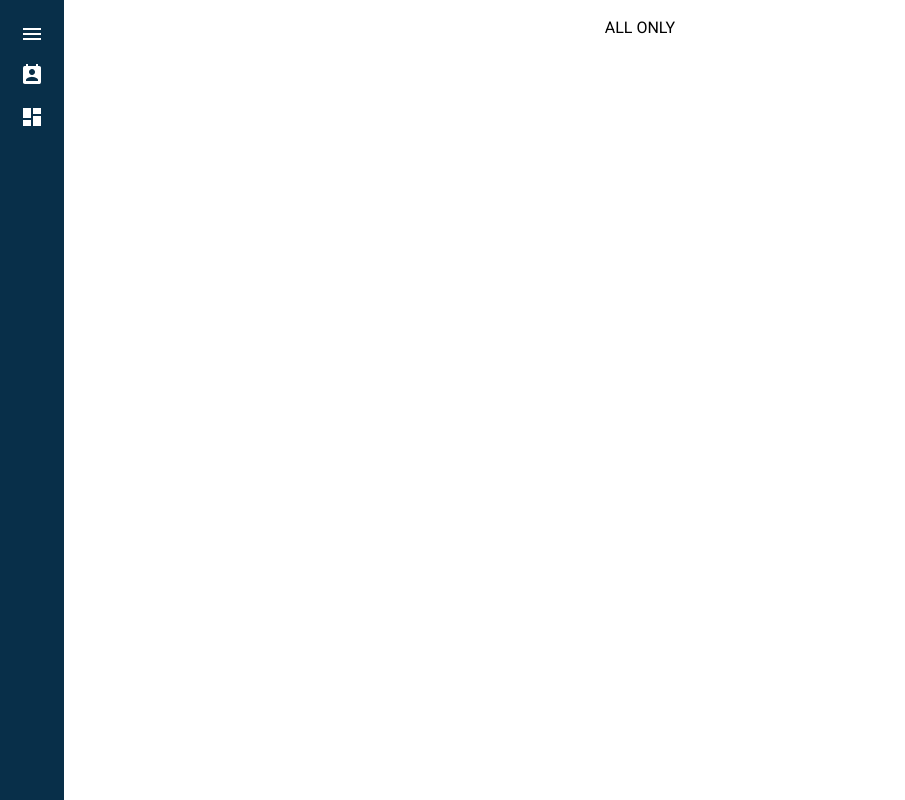
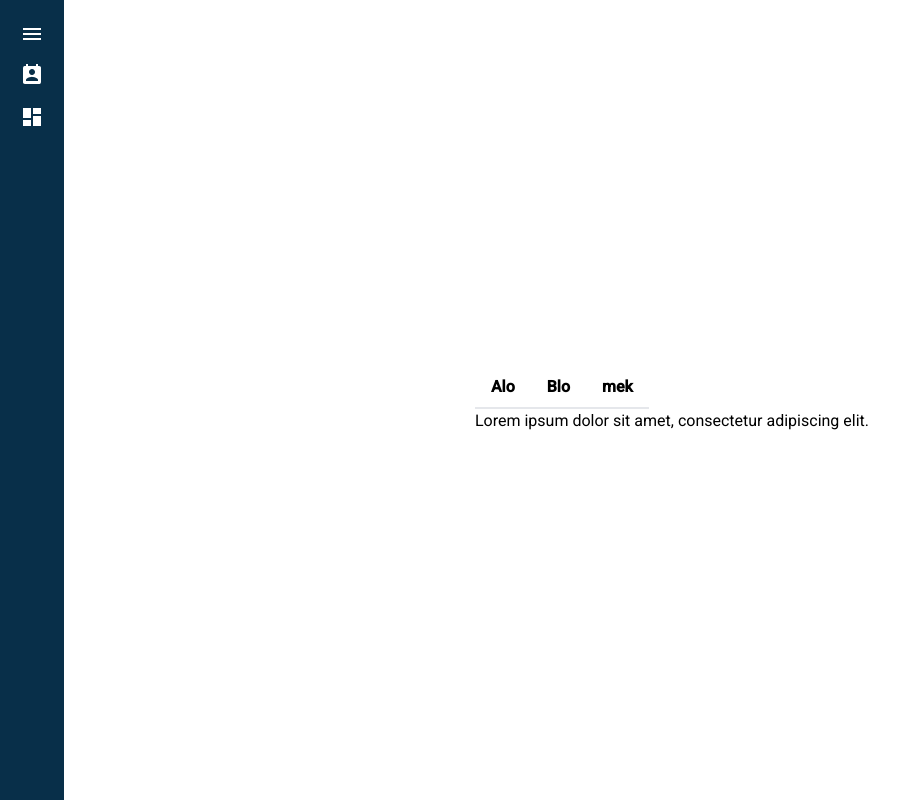
Before and after one commit to Karavarichyan/vueTest, a Vue app: page /dashboard/infoPost in a window 1280 px wide. Shown: the whole page, without its empty margins (0-905 px from the left). Built offline with nearby package versions, Linux system fonts and the light colour scheme.

Commit message:
12.02frstcomit

```diff
--- a/src/components/MenuSection.vue
+++ b/src/components/MenuSection.vue
@@ -1,4 +1,4 @@
-<template>
+<!-- <template>
     <div>
       <div
         v-for="(item, index) in menuItems"
@@ -26,4 +26,37 @@
     activeIndex.value = index
     emits('activeTab', index)
   }
+  </script> -->
+  <template>
+    <div class="menu-bar">
+      <button
+        v-for="item in items"
+        :key="item"
+
+        @click="activeTab(index)"
+        :class="{
+          'text-black font-bold py-2 px-4 border-b-2': index === activeIndex,
+          'border-transparent hover:border-gray-500 transition duration-300': index !== activeIndex,
+          'px-4 py-2 cursor-pointer inline-block': true
+        }"
+      >
+        {{ item }}
+      </button>
+    </div>
+  </template>
+  <script setup>
+  defineProps({
+    items: {
+      type: Array,
+      required: true,
+    },
+    activeItem: {
+      type: String,
+      required: true,
+    },
+  });
+  const activeTab = (index) => {
+    activeIndex.value = index
+    emits('activeTab', index)
+  }
   </script>
--- a/src/views/dashboard/LayoutView.vue
+++ b/src/views/dashboard/LayoutView.vue
@@ -1,6 +1,6 @@
 <template>
     <div class="flex">
-      <div class="w-full max-w-16 min-h-screen bg-sky-950 p-4 fixed">
+      <div class="w-full max-w-16 min-h-screen bg-sky-950 p-4 sticky	">
         <div class="flex flex-col items-center">
           <router-link to="/dashboard/intiresting">
             <img class="py-3" src="@/assets/menu1.png" alt="-" />
--- a/src/views/dashboard/PostUserView.vue
+++ b/src/views/dashboard/PostUserView.vue
@@ -41,7 +41,7 @@ import MenuSection from '@/components/MenuSection.vue'
 // activTab: ['All']
 // menuItem: ['All','Onli']
 </script> -->
-<template>
+<!-- <template>
     <div>
 
       <MenuSection :items="menuItems" :active-item="activeTab" @click="selectCurrentTab" />
@@ -60,21 +60,44 @@ import MenuSection from '@/components/MenuSection.vue'
 
     </div>
   </template>
+  <script setup> -->
+  <!-- import MenuSection from '@/components/MenuSection.vue'
+//   import AllUserInfoViewC from '@/components/AllUserInfoViewC.vue';
+//   import OnliUserInfoViewC from '@/components/OnliUserInfoViewC.vue';
+//   import { ref } from 'vue';
+//   const activeTab = ref('ALL');
+//   const menuItems = ['ALL', 'ONLI', 'ONLI USER'];
+//   function test() {
+//     activeTab.value = 'ONLI';
+//   }
+//   function testt() {
+//     activeTab.value = 'ONLI USER';
+//   }
+
+//   function selectCurrentTab(data) {
+//     activeTab.value = data;
+//   }
+//   </script>-->
+<template>
+    <div>
+      <MenuSectionVue :items="menuItems" :active-item="activeTab" @click="updateActiveTab" />
+      <div class="content">
+        <template v-if="activeTab === 'Alo'">
+          <p>Lorem ipsum dolor sit amet, consectetur adipiscing elit.</p>
+        </template>
+        <template v-else-if="activeTab === 'Blo'">
+          <h1 class="text-blue-500">materal</h1>
+          <p>ura!</p>
+        </template>
+      </div>
+    </div>
+  </template>
   <script setup>
-  import MenuSection from '@/components/MenuSection.vue'
-  import AllUserInfoViewC from '@/components/AllUserInfoViewC.vue';
-  import OnliUserInfoViewC from '@/components/OnliUserInfoViewC.vue';
   import { ref } from 'vue';
-  const activeTab = ref('ALL');
-  const menuItems = ['ALL', 'ONLI', 'ONLI USER'];
-  function test() {
-    activeTab.value = 'ONLI';
-  }
-  function testt() {
-    activeTab.value = 'ONLI USER';
-  }
-
-  function selectCurrentTab(data) {
-    activeTab.value = data;
-  }
+  import MenuSectionVue from '@/components/MenuSection.vue'
+  const activeTab = ref('Alo');
+  const menuItems = ['Alo', 'Blo', 'mek'];
+  const updateActiveTab = (item) => {
+    activeTab.value = item;
+  };
   </script>
```
